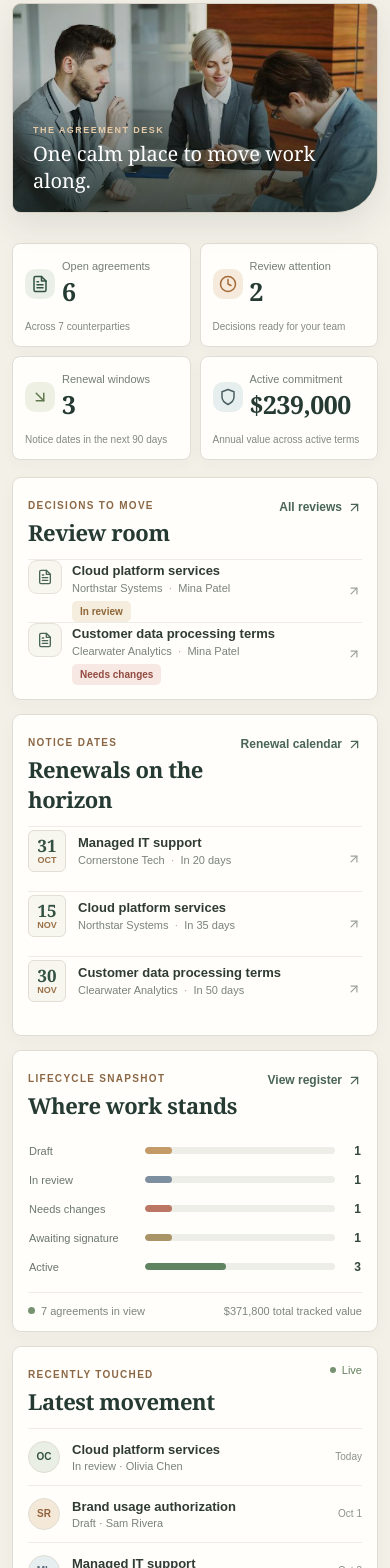
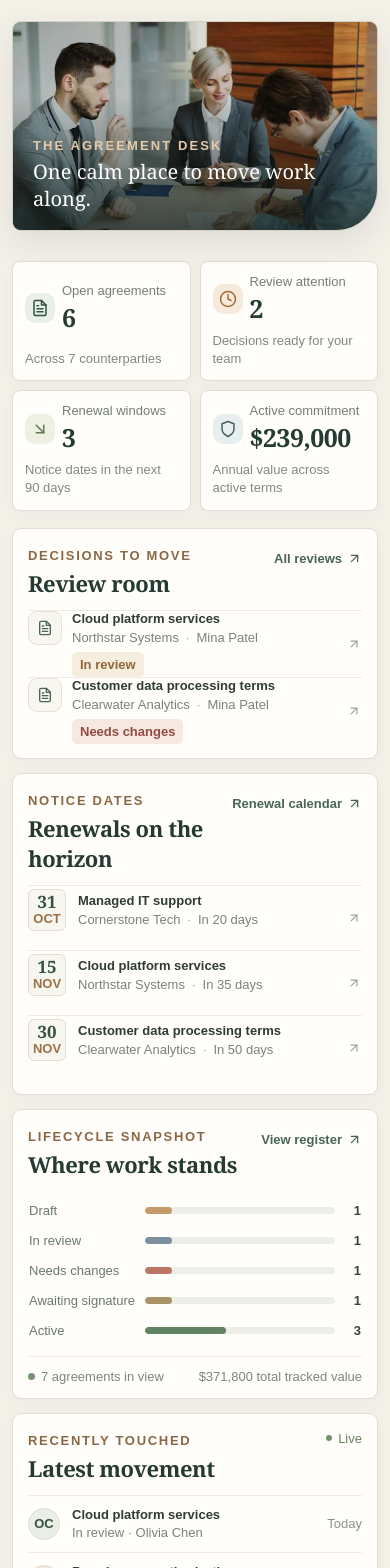
Before and after one commit to a2rp/contract-lifecycle-management, a React (Vite) app: page / in a window 390 px wide. Shown: the part 420-1988 px from the top of the page. Built offline with nearby package versions, Linux system fonts and the light colour scheme.

Commit message:
Keep interface text at least 13px

```diff
--- a/src/pages/overview/styles.module.css
+++ b/src/pages/overview/styles.module.css
@@ -1,6 +1,6 @@
 .page { width: min(1320px, calc(100% - 48px)); margin: 0 auto; padding: 36px 0 62px; }
 .welcome { display: grid; grid-template-columns: minmax(0, 1.08fr) minmax(310px, .92fr); align-items: center; gap: clamp(30px, 5vw, 76px); padding: 16px 0 30px; }
-.overline, .sectionLabel { color: #8b6745; font-size: 10px; font-weight: 750; letter-spacing: .13em; }
+.overline, .sectionLabel { color: #8b6745; font-size: 13px; font-weight: 750; letter-spacing: .13em; }
 .overline span { padding-inline: 6px; color: #b7a78e; }
 .welcome h1 { margin: 15px 0 12px; color: #243a32; font-family: "Newsreader", Georgia, serif; font-size: clamp(39px, 5vw, 57px); font-weight: 500; letter-spacing: -.045em; line-height: 1.02; }
 .welcome h1 em { color: #a36c3e; font-weight: 500; }
@@ -16,7 +16,7 @@
 .heroImage::after { position: absolute; inset: 35% 0 0; background: linear-gradient(180deg, transparent, rgb(18 28 23 / 72%)); content: ""; }
 .heroImage img { width: 100%; height: 255px; object-fit: cover; object-position: center 46%; }
 .heroImage figcaption { position: absolute; z-index: 1; right: 18px; bottom: 18px; left: 20px; display: grid; gap: 5px; color: #fff; }
-.heroImage figcaption span { color: #e5caa8; font-size: 9px; font-weight: 750; letter-spacing: .16em; }
+.heroImage figcaption span { color: #e5caa8; font-size: 13px; font-weight: 750; letter-spacing: .16em; }
 .heroImage figcaption strong { font-family: "Newsreader", Georgia, serif; font-size: 20px; font-weight: 500; }
 .metrics { display: grid; grid-template-columns: repeat(4, minmax(0, 1fr)); gap: 12px; margin-bottom: 17px; }
 .metric { display: grid; min-height: 112px; grid-template-columns: 40px 1fr; grid-template-rows: 1fr auto; align-items: center; column-gap: 11px; padding: 17px 16px 14px; border: 1px solid #e0ddd4; border-radius: 8px; background: #fffefa; box-shadow: 0 4px 14px rgb(36 58 50 / 3%); }
@@ -26,34 +26,34 @@
 .metricIcon[data-tone="ink"] { color: #4b6064; background: #e7eeee; }
 .metricIcon svg { width: 18px; height: 18px; }
 .metric > div { display: grid; gap: 2px; }
-.metric > div > span { color: #747e76; font-size: 12px; }
+.metric > div > span { color: #747e76; font-size: 13px; }
 .metric > div > strong { color: #243a32; font-family: "Newsreader", Georgia, serif; font-size: 27px; font-weight: 600; letter-spacing: -.02em; }
-.metric > small { grid-column: 1 / -1; margin-top: 7px; color: #828980; font-size: 11px; }
+.metric > small { grid-column: 1 / -1; margin-top: 7px; color: #828980; font-size: 13px; }
 .workspaceGrid { display: grid; grid-template-columns: minmax(0, 1.1fr) minmax(360px, .9fr); gap: 14px; }
 .panel { min-width: 0; padding: 20px 20px 16px; border: 1px solid #e0ddd4; border-radius: 9px; background: #fffefa; box-shadow: 0 4px 16px rgb(36 58 50 / 3%); }
 .panelHeading { display: flex; min-height: 43px; align-items: flex-start; justify-content: space-between; gap: 14px; margin-bottom: 12px; }
 .panelHeading h2 { margin: 4px 0 0; color: #253a32; font-family: "Newsreader", Georgia, serif; font-size: 22px; font-weight: 600; letter-spacing: -.02em; }
-.panelLink { display: inline-flex; align-items: center; gap: 5px; padding: 5px 0 5px 7px; color: #496556; font-size: 12px; font-weight: 650; white-space: nowrap; }
+.panelLink { display: inline-flex; align-items: center; gap: 5px; padding: 5px 0 5px 7px; color: #496556; font-size: 13px; font-weight: 650; white-space: nowrap; }
 .reviewList, .renewalList, .activityList { display: grid; }
 .reviewRow { display: grid; min-height: 63px; grid-template-columns: 37px minmax(0, 1fr) auto 15px; align-items: center; gap: 10px; border-top: 1px solid #eeece5; }
 .docIcon { display: grid; width: 34px; height: 34px; place-items: center; border: 1px solid #e4e1d8; border-radius: 9px; color: #496556; background: #f7f6ef; }
 .docIcon svg { width: 16px; height: 16px; }
 .reviewMain, .renewalText { display: grid; min-width: 0; gap: 4px; }
 .reviewMain strong, .renewalText strong, .activityRow strong { overflow: hidden; color: #303b34; font-size: 13px; font-weight: 650; text-overflow: ellipsis; white-space: nowrap; }
-.reviewMain small, .renewalText small, .activityRow small { overflow: hidden; color: #7a837b; font-size: 11px; text-overflow: ellipsis; white-space: nowrap; }
+.reviewMain small, .renewalText small, .activityRow small { overflow: hidden; color: #7a837b; font-size: 13px; text-overflow: ellipsis; white-space: nowrap; }
 .reviewMain small span, .renewalText small span { padding-inline: 3px; color: #b7a78e; }
-.statusPill { padding: 5px 8px; border-radius: 5px; color: #8f6738; background: #f5edde; font-size: 10px; font-weight: 700; white-space: nowrap; }
+.statusPill { padding: 5px 8px; border-radius: 5px; color: #8f6738; background: #f5edde; font-size: 13px; font-weight: 700; white-space: nowrap; }
 .statusPill[data-status="Needs changes"] { color: #924b41; background: #f7e8e3; }
 .rowArrow { width: 14px; height: 14px; color: #9ca29a; }
 .reviewRow:hover .rowArrow, .renewalRow:hover .rowArrow { color: #a36c3e; transform: translateX(2px); }
 .renewalRow { display: grid; min-height: 65px; grid-template-columns: 40px minmax(0, 1fr) 15px; align-items: center; gap: 10px; border-top: 1px solid #eeece5; }
 .dateBlock { display: grid; width: 38px; height: 42px; place-content: center; gap: 0; border: 1px solid #e1ded4; border-radius: 6px; color: #345243; background: #f7f6ef; text-align: center; }
 .dateBlock strong { font-family: "Newsreader", Georgia, serif; font-size: 17px; line-height: 1.05; }
-.dateBlock small { color: #9b7147; font-size: 9px; font-weight: 750; text-transform: uppercase; }
+.dateBlock small { color: #9b7147; font-size: 13px; font-weight: 750; text-transform: uppercase; }
 .lifecyclePanel { min-height: 277px; }
 .lifecycleBars { display: grid; gap: 15px; padding: 12px 1px 18px; }
-.lifecycleRow { display: grid; grid-template-columns: 128px minmax(0, 1fr) 22px; align-items: center; gap: 11px; color: #6b776f; font-size: 12px; }
-.lifecycleRow strong { color: #33463a; font-size: 12px; text-align: right; }
+.lifecycleRow { display: grid; grid-template-columns: 128px minmax(0, 1fr) 22px; align-items: center; gap: 11px; color: #6b776f; font-size: 13px; }
+.lifecycleRow strong { color: #33463a; font-size: 13px; text-align: right; }
 .track { height: 7px; overflow: hidden; border-radius: 999px; background: #eeeee8; }
 .track i { display: block; height: 100%; border-radius: inherit; background: #77917d; transition: width 200ms ease; }
 .track i[data-stage="Draft"] { background: #c39a68; }
@@ -61,26 +61,26 @@
 .track i[data-stage="Needs changes"] { background: #bb7664; }
 .track i[data-stage="Awaiting signature"] { background: #a99468; }
 .track i[data-stage="Active"] { background: #608362; }
-.lifecycleFoot { display: flex; flex-wrap: wrap; justify-content: space-between; gap: 8px; padding-top: 12px; border-top: 1px solid #eeece5; color: #7d867e; font-size: 11px; }
+.lifecycleFoot { display: flex; flex-wrap: wrap; justify-content: space-between; gap: 8px; padding-top: 12px; border-top: 1px solid #eeece5; color: #7d867e; font-size: 13px; }
 .lifecycleFoot span:first-child { display: inline-flex; align-items: center; gap: 6px; }
 .lifecycleFoot i, .liveMark i { width: 7px; height: 7px; border-radius: 50%; background: #769270; }
 .activityPanel { min-height: 277px; }
-.liveMark { display: inline-flex; align-items: center; gap: 6px; color: #658260; font-size: 11px; }
+.liveMark { display: inline-flex; align-items: center; gap: 6px; color: #658260; font-size: 13px; }
 .liveMark i { width: 6px; height: 6px; }
 .activityRow { display: grid; min-height: 57px; grid-template-columns: 34px minmax(0, 1fr) auto; align-items: center; gap: 10px; border-top: 1px solid #eeece5; }
 .activityRow > span:nth-child(2) { display: grid; min-width: 0; gap: 3px; }
-.activityRow time { color: #8b9289; font-size: 10px; white-space: nowrap; }
-.avatar { display: grid; width: 32px; height: 32px; place-items: center; border: 1px solid #e1ded4; border-radius: 50%; color: #345243; background: #e9efe5; font-size: 10px; font-weight: 750; }
+.activityRow time { color: #8b9289; font-size: 13px; white-space: nowrap; }
+.avatar { display: grid; width: 32px; height: 32px; place-items: center; border: 1px solid #e1ded4; border-radius: 50%; color: #345243; background: #e9efe5; font-size: 13px; font-weight: 750; }
 .avatar[data-index="1"] { color: #93613b; background: #f4e8d8; }
 .avatar[data-index="2"] { color: #556b78; background: #e7eef0; }
 .avatar[data-index="3"] { color: #765c73; background: #efe7ef; }
-.counterparties { display: flex; align-items: center; gap: 8px; margin-top: 7px; padding-top: 12px; border-top: 1px solid #eeece5; color: #7c867e; font-size: 11px; }
+.counterparties { display: flex; align-items: center; gap: 8px; margin-top: 7px; padding-top: 12px; border-top: 1px solid #eeece5; color: #7c867e; font-size: 13px; }
 .counterparties svg { width: 15px; height: 15px; }
 .counterparties strong { color: #405749; font-weight: 650; }
 .emptyState { display: grid; min-height: 160px; align-content: center; justify-items: center; gap: 7px; border-top: 1px solid #eeece5; color: #758077; text-align: center; }
 .emptyState svg { width: 25px; height: 25px; color: #799078; }
 .emptyState strong { color: #43544a; font-size: 13px; }
-.emptyState span { max-width: 270px; font-size: 12px; line-height: 1.5; }
+.emptyState span { max-width: 270px; font-size: 13px; line-height: 1.5; }
 
 .page {
   @media (max-width: 950px) {
@@ -97,19 +97,19 @@
     .metric { min-height: 104px; padding: 12px; column-gap: 8px; }
     .metricIcon { width: 34px; height: 34px; }
     .metric > div > strong { font-size: 25px; }
-    .metric > small { font-size: 10px; line-height: 1.4; }
+    .metric > small { font-size: 13px; line-height: 1.4; }
     .workspaceGrid { grid-template-columns: 1fr; }
     .panel { padding: 17px 15px 14px; }
-    .lifecycleRow { grid-template-columns: 108px minmax(0, 1fr) 18px; gap: 8px; font-size: 11px; }
+    .lifecycleRow { grid-template-columns: 108px minmax(0, 1fr) 18px; gap: 8px; font-size: 13px; }
   }
   @media (max-width: 420px) {
     width: calc(100% - 24px);
-    .overline { font-size: 9px; }
+    .overline { font-size: 13px; }
     .metrics { grid-template-columns: 1fr 1fr; }
     .metric { grid-template-columns: 30px 1fr; column-gap: 7px; }
     .metricIcon { width: 30px; height: 30px; }
-    .metric > div > span { font-size: 11px; }
-    .metric > small { font-size: 10px; }
+    .metric > div > span { font-size: 13px; }
+    .metric > small { font-size: 13px; }
     .reviewRow { grid-template-columns: 34px minmax(0, 1fr) 15px; }
     .statusPill { grid-column: 2; grid-row: 2; justify-self: start; margin-top: -3px; }
     .reviewMain { align-self: end; }
```
